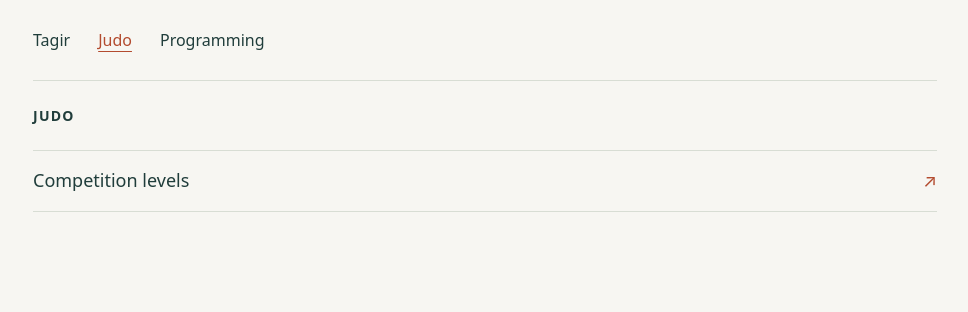
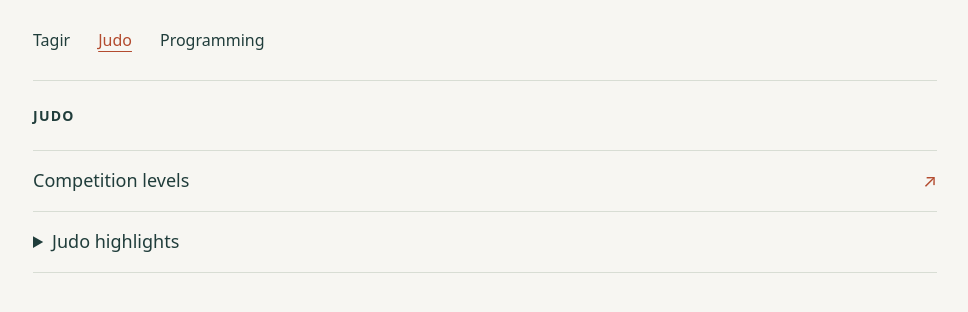
Before and after one commit to groz/groz.github.io, a Jekyll site: the page judo/index.html, which Jekyll copies as it is, in a window 1280 px wide. Shown: the top 312 px of the page, without its empty margins (155-1123 px from the left). Built offline with Jekyll 4.4.1, drawn with Linux system fonts in a browser that asks for light colours.

Commit message:
Add judo highlight videos

```diff
--- a/css/personal.css
+++ b/css/personal.css
@@ -26,5 +26,11 @@ a:focus-visible{outline:3px solid var(--accent);outline-offset:6px;border-radius
 .article-list li{border-bottom:1px solid var(--line)}
 .article-list a{display:flex;align-items:center;justify-content:space-between;gap:18px;padding:15px 0;text-decoration:none;font-size:18px}
 .article-list a::after{content:"↗";color:var(--accent)}
+.judo-highlights>summary{padding:15px 0;cursor:pointer;font-size:18px;text-underline-offset:5px}
+.judo-highlights>summary:hover{color:var(--accent)}
+.judo-highlights>summary:focus-visible{outline:3px solid var(--accent);outline-offset:3px;border-radius:2px}
+.highlight-videos{display:grid;grid-template-columns:repeat(2,minmax(0,1fr));gap:18px;padding:0 0 20px}
+.highlight-videos iframe{display:block;width:100%;aspect-ratio:16/9;border:0;background:#203d3b}
 @media(max-width:620px){.page{padding:0 24px 32px}.site-header{padding:18px 0}.site-header nav{gap:17px}.intro{padding:20px 0}}
+@media(max-width:620px){.highlight-videos{grid-template-columns:1fr;gap:14px}}
 @media(max-width:360px){.page{padding:0 18px 28px}.site-header nav{gap:12px}}
--- a/judo/index.html
+++ b/judo/index.html
@@ -17,6 +17,17 @@
       <div class="intro"><h1>Judo</h1></div>
       <ul class="article-list">
         <li><a href="/judo/levels/">Competition levels</a></li>
+        <li>
+          <details class="judo-highlights">
+            <summary>Judo highlights</summary>
+            <div class="highlight-videos">
+              <iframe src="https://www.youtube-nocookie.com/embed/0YoYNm1y_Vc" title="Judo highlight 1" loading="lazy" referrerpolicy="strict-origin-when-cross-origin" allow="accelerometer; autoplay; clipboard-write; encrypted-media; gyroscope; picture-in-picture; web-share" allowfullscreen></iframe>
+              <iframe src="https://www.youtube-nocookie.com/embed/cSKdLfkJSAA" title="Judo highlight 2" loading="lazy" referrerpolicy="strict-origin-when-cross-origin" allow="accelerometer; autoplay; clipboard-write; encrypted-media; gyroscope; picture-in-picture; web-share" allowfullscreen></iframe>
+              <iframe src="https://www.youtube-nocookie.com/embed/nBJLKfSx8Ek" title="Judo highlight 3" loading="lazy" referrerpolicy="strict-origin-when-cross-origin" allow="accelerometer; autoplay; clipboard-write; encrypted-media; gyroscope; picture-in-picture; web-share" allowfullscreen></iframe>
+              <iframe src="https://www.youtube-nocookie.com/embed/idi6nxS6Cs0" title="Judo highlight 4" loading="lazy" referrerpolicy="strict-origin-when-cross-origin" allow="accelerometer; autoplay; clipboard-write; encrypted-media; gyroscope; picture-in-picture; web-share" allowfullscreen></iframe>
+            </div>
+          </details>
+        </li>
       </ul>
     </main>
   </div>
```
